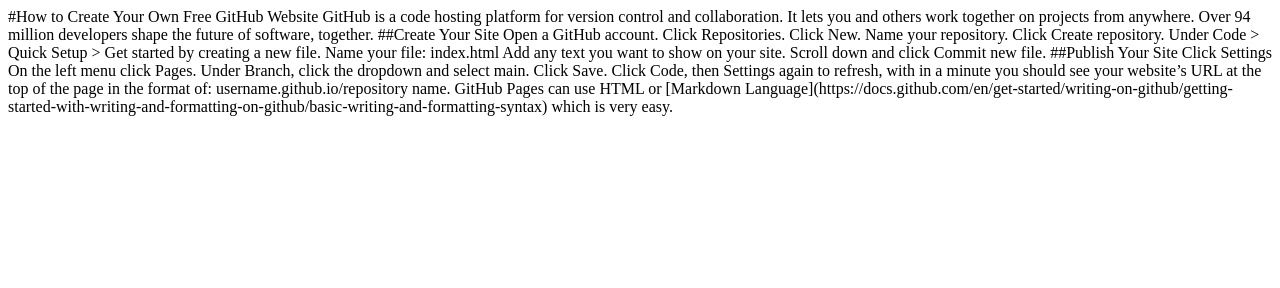
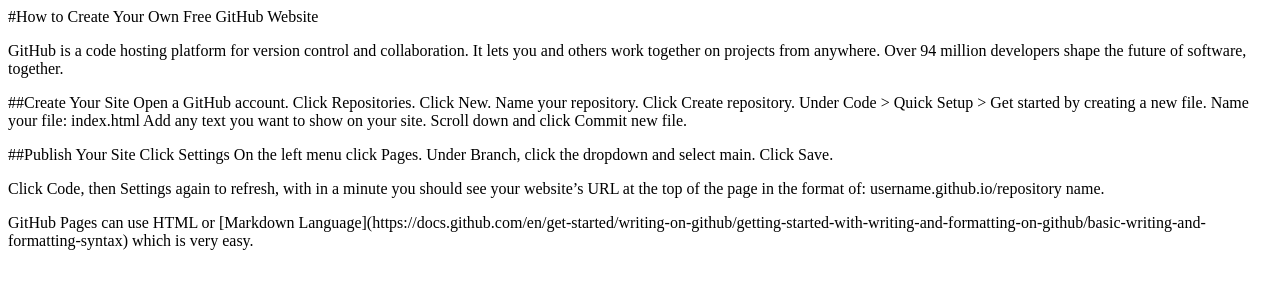
Before and after one commit to tachristian/How-to-create-your-free-github-website, a plain HTML site: page index.html in a window 1280 px wide. Drawn offline with Linux system fonts and the light colour scheme.

Commit message:
Update index.html

```diff
--- a/index.html
+++ b/index.html
@@ -1,8 +1,8 @@
 #How to Create Your Own Free GitHub Website
 
-GitHub is a code hosting platform for version control and collaboration. It lets you and others work together on projects from anywhere. Over 94 million developers shape the future of software, together.
+<p>GitHub is a code hosting platform for version control and collaboration. It lets you and others work together on projects from anywhere. Over 94 million developers shape the future of software, together.</p>
 
-##Create Your Site
+<p>##Create Your Site
 Open a GitHub account.
 Click Repositories.
 Click New.
@@ -12,14 +12,19 @@ Under Code > Quick Setup > Get started by creating a new file.
 Name your file: index.html
 Add any text you want to show on your site.
 Scroll down and click Commit new file.
+</p>
 
+<p>
 ##Publish Your Site
 Click Settings
 On the left menu click Pages.
 Under Branch, click the dropdown and select main.
 Click Save.
-
+</p>
+<p>
 Click Code, then Settings again to refresh, with in a minute you should see your website’s URL at the top of the page in the format of:
 username.github.io/repository name.
-
+</p>
+<p>
 GitHub Pages can use HTML or [Markdown Language](https://docs.github.com/en/get-started/writing-on-github/getting-started-with-writing-and-formatting-on-github/basic-writing-and-formatting-syntax) which is very easy.
+</p>
```
